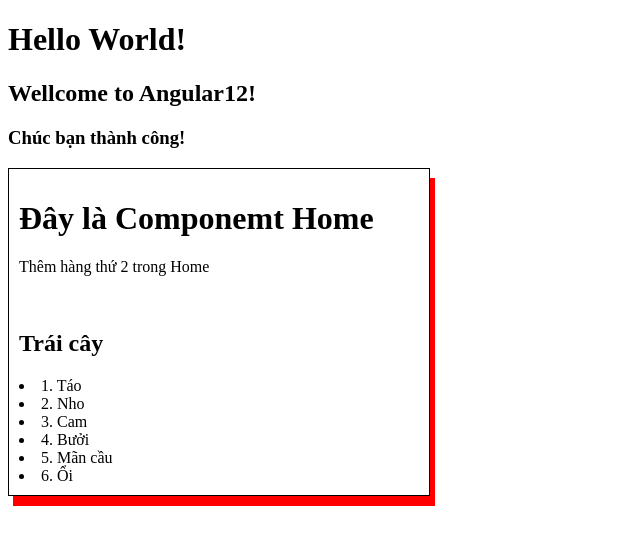
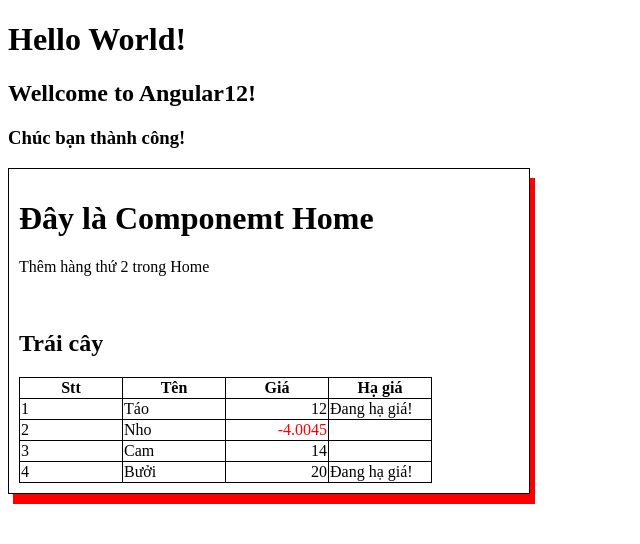
Before and after one commit to vanvugame01/Angular12, an Angular app: page / in a window 1280 px wide. Shown: the top 544 px of the page, without its empty margins (0-640 px from the left). Built offline with nearby package versions, Linux system fonts and the light colour scheme.

Commit message:
*ngFor (phần tử là Object). Kết hợp chút HTML/Css, chút *ngIf, [ngClass]

```diff
--- a/package.json
+++ b/package.json
@@ -1,5 +1,5 @@
 {
-  "name": "angular",
+  "name": "angular12",
   "version": "1.0.0",
   "scripts": {
     "ng": "ng",
--- a/src/app/home/home.component.html
+++ b/src/app/home/home.component.html
@@ -2,16 +2,23 @@
   <h1>Đây là Componemt Home</h1>
   <p>Thêm hàng thứ 2 trong Home</p>
   <br />
-  <!-- <input type="text" [(ngModel)]="age"/>
-<h2>Tuổi của bạn là: {{age}}</h2> -->
-  <!-- <button (click)="resetName()">Reset tên</button> -->
-  <!-- <h3 *ngIf="age > 18">Bạn đã già</h3>
-<h3 *ngIf="age <= 18">Bạn còn trẻ</h3> -->
-  <!-- <div *ngIf="age <= 18; then tre; else gia"></div>
-<ng-template #tre><h2>Bạn còn trẻ</h2></ng-template>
-<ng-template #gia><h2>Bạn đã già</h2></ng-template> -->
   <h2>Trái cây</h2>
-  <div *ngFor="let trai of traiCay; let i = index">
-    <li>{{ i + 1 }}. {{ trai }}</li>
-  </div>
+  <table class="table">
+    <tr>
+      <th>Stt</th>
+      <th>Tên</th>
+      <th>Giá</th>
+      <th>Hạ giá</th>
+    </tr>
+    <tr *ngFor="let trai of traiCay2; let i = index">
+      <td>{{ i + 1 }}</td>
+      <td>{{ trai.ten }}</td>
+      <td class="right">
+        <span [ngClass]="{'so-am': trai.gia <0}">{{ trai.gia }}</span>
+      </td>
+      <td >
+        <span *ngIf="trai.haGia" >Đang hạ giá!</span>
+      </td>
+    </tr>
+  </table>
 </div>
--- a/src/app/home/home.component.scss
+++ b/src/app/home/home.component.scss
@@ -1,6 +1,24 @@
-.test{
+.test {
     border: 1px solid;
     padding: 10px;
     box-shadow: 5px 10px red;
-    width: 400px;
+    width: 500px;
 }
+
+.table,
+td,
+th {
+    border-collapse: collapse;
+    border: 1px solid black;
+}
+
+td,
+th {
+    min-width: 100px;
+}
+.so-am{
+    color: red;
+}
+.right{
+    text-align: right;
+}
--- a/src/app/home/home.component.ts
+++ b/src/app/home/home.component.ts
@@ -3,21 +3,26 @@
 @Component({
   selector: 'app-home',
   templateUrl: './home.component.html',
-  styleUrls: ['./home.component.scss']
+  styleUrls: ['./home.component.scss'],
 })
 export class HomeComponent implements OnInit {
   public name = 'Vũ Nguyễn';
-  public age=15;
-  public traiCay=['Táo','Nho','Cam','Bưởi','Mãn cầu', 'Ổi'];
-  constructor() { }
+  public age = 15;
+  public traiCay = ['Táo', 'Nho', 'Cam', 'Bưởi', 'Mãn cầu', 'Ổi'];
+  public traiCay2 = [
+    { ten: 'Táo', gia: 12, haGia: true },
+    { ten: 'Nho', gia: -4.0045, haGia: false },
+    { ten: 'Cam', gia: 14, haGia: false },
+    { ten: 'Bưởi', gia: 20, haGia: true },
+  ];
+  constructor() {}
 
   ngOnInit(): void {
-    console.log('Trái cây =', this.traiCay);
+    console.log('Trái cây =', this.traiCay2);
   }
 
-  public resetName(): void{
+  public resetName(): void {
     console.log('resetName');
-    this.name="";
+    this.name = '';
   }
-
 }
```
